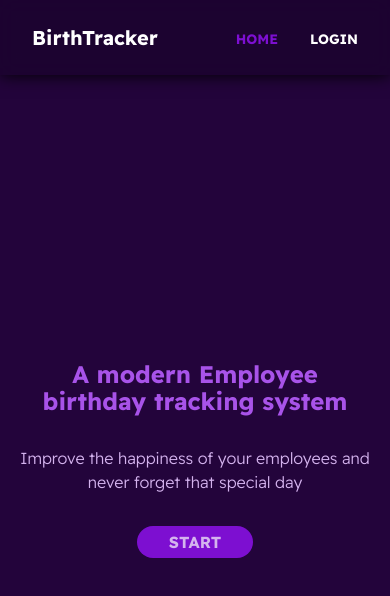
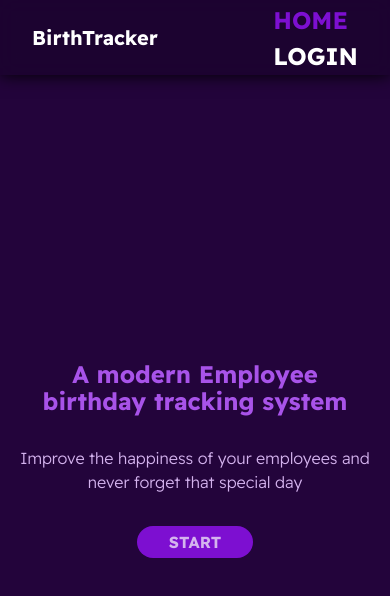
Before and after one commit to GuillermoCruzFuente/app-test, a React (Vite) app: page / in a window 390 px wide. Shown: the top 596 px of the page. Built offline with nearby package versions, Linux system fonts and the light colour scheme.

Commit message:
feat: styles for responsive menu

```diff
--- a/src/styles/components/Navigation.module.scss
+++ b/src/styles/components/Navigation.module.scss
@@ -1,29 +1,41 @@
-@use "../base/variables" as var;
+@use "../base/variables";
 @use "../sass-utils/mixins";
+@use "../base/z-index" as Z;
 
 .navbar {
-	background-color: rgba($color: var.$navbar, $alpha: 0.5);
-	-webkit-backdrop-filter: blur(10px);
-	backdrop-filter: blur(10px);
-
-	display: flex;
-	align-items: center;
-	justify-content: space-between;
-	padding-inline: 2rem;
-
 	width: 100vw;
 	height: var(--navbar-height);
 	position: fixed;
 	top: 0;
 	left: 0;
+	z-index: Z.$navbar;
 
+	display: flex;
+	align-items: center;
+	justify-content: space-between;
+
+	background-color: rgba($color: variables.$navbar, $alpha: 0.5);
+	-webkit-backdrop-filter: blur(10px);
+	backdrop-filter: blur(10px);
 	box-shadow: 0 0 16px #000;
+	padding-inline: 2rem;
+
+	a {
+		text-decoration: none;
+	}
+
+	.logo {
+		font-size: 2rem;
+		font-size: clamp(1.25rem, 2.5rem, 2.5vw);
+		color: #fff;
+		font-weight: 700;
+	}
+
+	.logout {
+		@include mixins.fancy-button;
+	}
 
 	ol {
-		display: flex;
-		flex-flow: row nowrap;
-		align-items: center;
-		gap: 2rem;
 		padding: 0;
 	}
 
@@ -31,8 +43,29 @@
 		list-style: none;
 	}
 
-	a {
-		text-decoration: none;
+	.deskContainer {
+		display: flex;
+		flex-flow: row nowrap;
+		align-items: center;
+		gap: 2rem;
+	}
+
+	.menuButton {
+		@include mixins.fancy-button;
+
+		display: none;
+		padding: 0.5rem;
+		font-size: clamp(0.5rem, 1.15rem, 2vw);
+		z-index: Z.$navbar;
+	}
+
+	.responsiveContainer {
+		display: none;
+
+		ol {
+			@include mixins.flex-center(column);
+			gap: 1rem;
+		}
 	}
 
 	.link {
@@ -40,18 +73,33 @@
 		color: #fff;
 		font-weight: 700;
 		font-size: 1rem;
-		font-size: clamp(0.85rem, 1.15rem, 2vw);
-	}
-
-	.logo {
-		font-size: 2rem;
-		font-size: clamp(1.25rem, 2.5rem, 2.5vw);
-
-		color: #fff;
-		font-weight: 700;
-	}
-
-	.logout {
-		@include mixins.fancy-button;
 	}
 }
+
+@media screen and (max-width: 800px) {
+	.navbar {
+		.deskContainer {
+			display: none;
+		}
+
+		.responsiveContainer {
+			@include mixins.flex-center(column);
+
+			position: absolute;
+			top: 0;
+			left: 0;
+
+			width: 100vw;
+			height: 100vh;
+			background-color: #000;
+		}
+
+		.menuButton {
+			display: block;
+		}
+
+		.link {
+			font-size: 1.5rem;
+		}
+	}
+}
```
